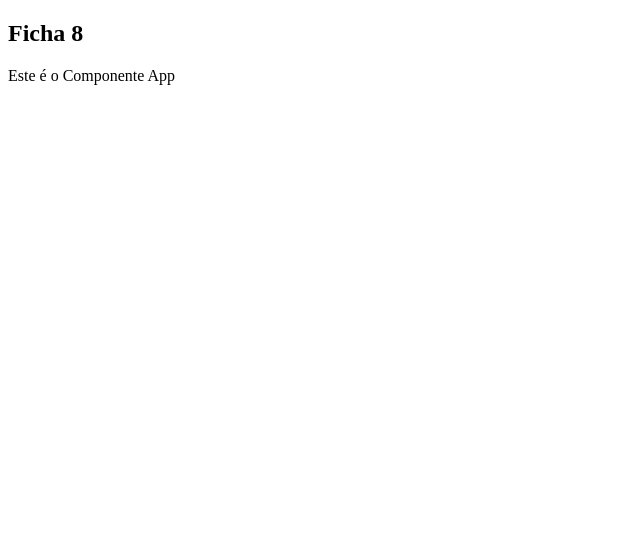
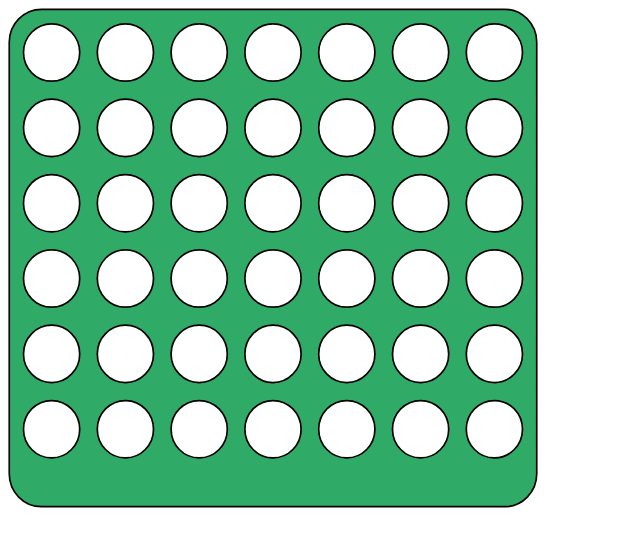
Before and after one commit to Masterkey55/LS2425_2024152253DiogoCorreia_2024154842TiagoManinha_2024138611MiguelMartins, a React (Create React App) app in the folder projeto/: page / in a window 1280 px wide. Shown: the top 546 px of the page, without its empty margins (0-640 px from the left). Built offline with nearby package versions, Linux system fonts and the light colour scheme.

Commit message:
Imagem do tabuleiro adicionada

```diff
--- a/projeto/src/App.js
+++ b/projeto/src/App.js
@@ -1,9 +1,8 @@
 function App() {
   return (
-    <div id="container">
-      <h2>Ficha 8</h2>
-      Este é o Componente App
-    </div>
+    <svg height="500" width="530">
+      <image height="500" width="530" fill = "blue" href="./assets/images/tabuleiro.svg" />
+    </svg>
   );
 }
 
```
Also changed, not shown: projeto/public/assets/images/tabuleiro.svg (added).
